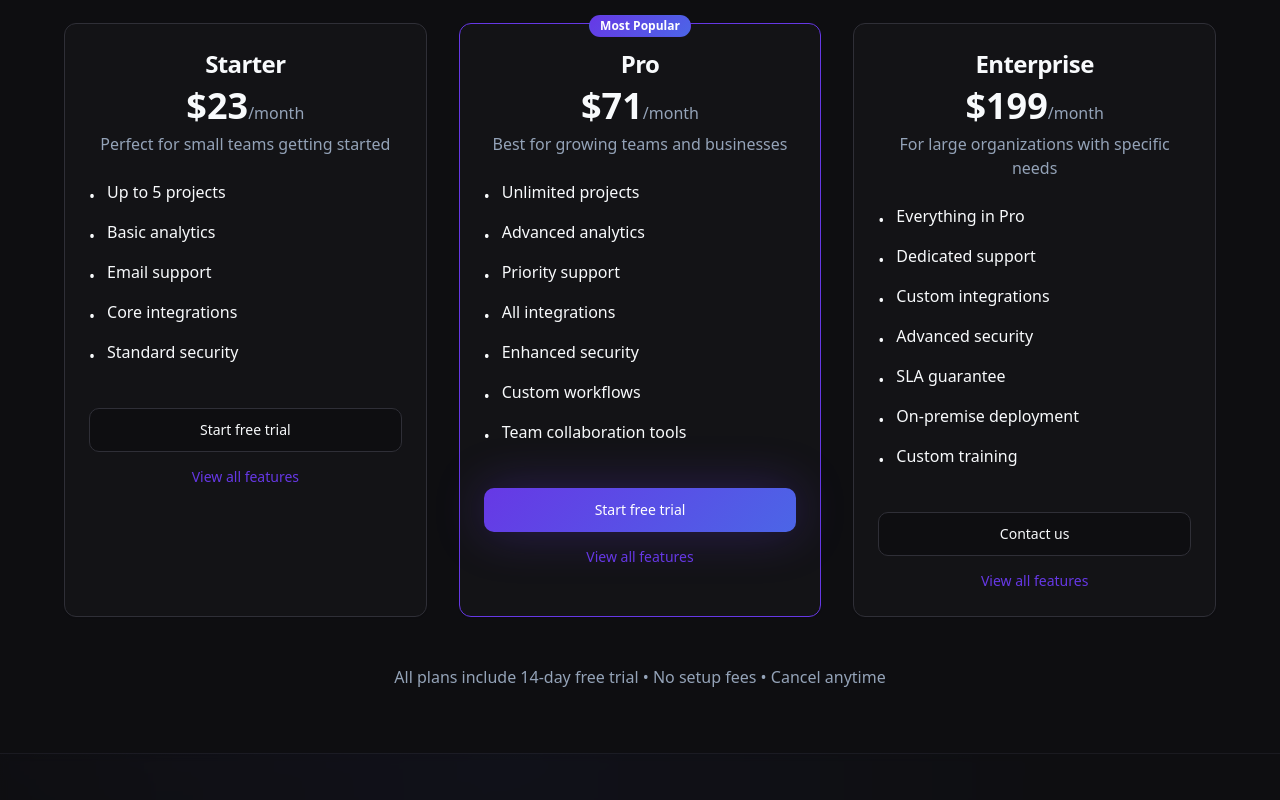
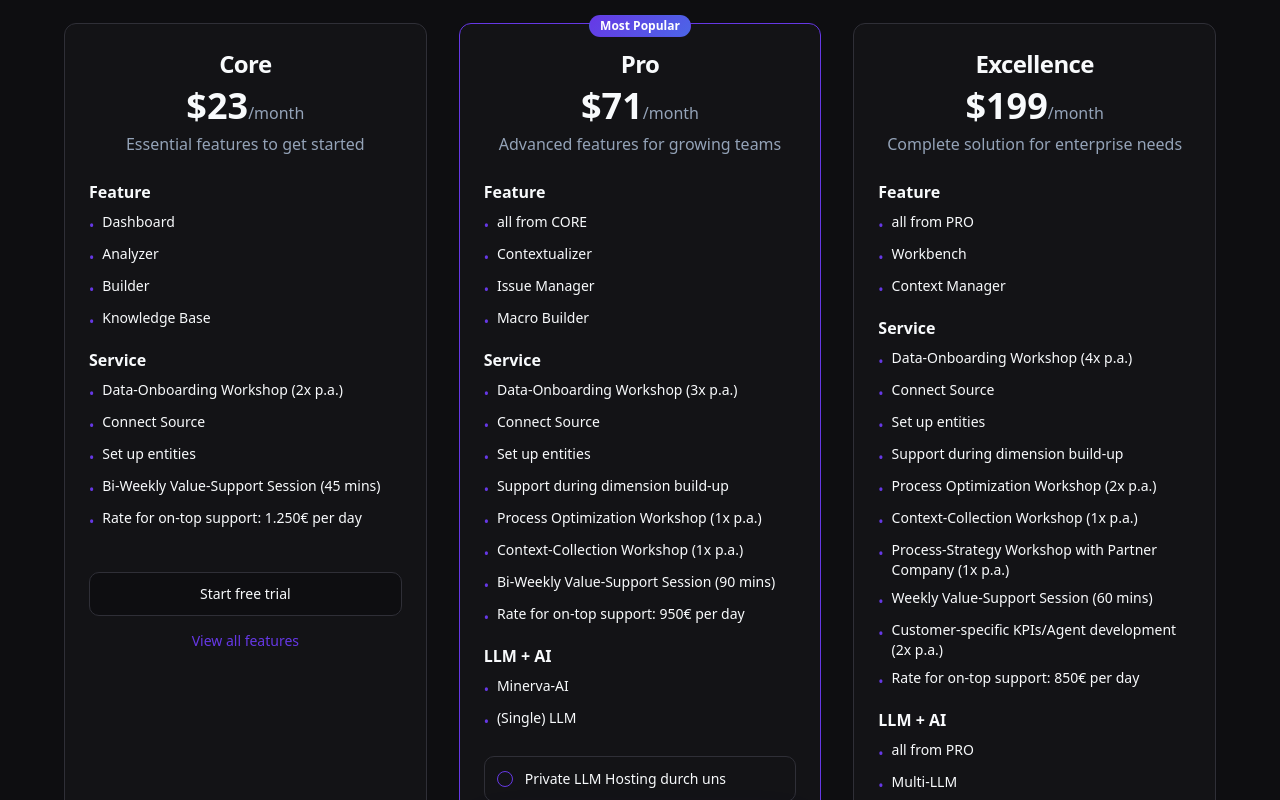
Before and after one commit to noreja-website/noreja-website-new, a React (Vite) app: page /pricing in a window 1280 px wide. Shown: the part 500-1300 px from the top of the page. Built offline with nearby package versions, Linux system fonts and the light colour scheme.

Commit message:
adjusted pricing cards

```diff
--- a/src/lib/translations.ts
+++ b/src/lib/translations.ts
@@ -505,46 +505,77 @@ export const translations: Record<Language, Translations> = {
         user: "user",
         mostPopular: "Most Popular",
         month: "/month",
+        onRequest: "on request",
         viewAllFeatures: "View all features",
         footerNote: "All plans include 14-day free trial • No setup fees • Cancel anytime",
         plans: {
-          starter: {
-            name: "Starter",
-            description: "Perfect for small teams getting started",
+          core: {
+            name: "Core",
+            description: "Essential features to get started",
             features: [
-              "Up to 5 projects",
-              "Basic analytics",
-              "Email support",
-              "Core integrations",
-              "Standard security"
+              "Dashboard",
+              "Analyzer",
+              "Builder",
+              "Knowledge Base"
             ],
+            services: [
+              "Data-Onboarding Workshop (2x p.a.)",
+              "Connect Source",
+              "Set up entities",
+              "Bi-Weekly Value-Support Session (45 mins)",
+              "Rate for on-top support: 1.250€ per day"
+            ],
+            llmAi: [],
             cta: "Start free trial"
           },
           pro: {
             name: "Pro",
-            description: "Best for growing teams and businesses",
+            description: "Advanced features for growing teams",
             features: [
-              "Unlimited projects",
-              "Advanced analytics",
-              "Priority support",
-              "All integrations",
-              "Enhanced security",
-              "Custom workflows",
-              "Team collaboration tools"
+              "all from CORE",
+              "Contextualizer",
+              "Issue Manager",
+              "Macro Builder"
+            ],
+            services: [
+              "Data-Onboarding Workshop (3x p.a.)",
+              "Connect Source",
+              "Set up entities",
+              "Support during dimension build-up",
+              "Process Optimization Workshop (1x p.a.)",
+              "Context-Collection Workshop (1x p.a.)",
+              "Bi-Weekly Value-Support Session (90 mins)",
+              "Rate for on-top support: 950€ per day"
+            ],
+            llmAi: [
+              "Minerva-AI",
+              "(Single) LLM"
             ],
             cta: "Start free trial"
           },
-          enterprise: {
-            name: "Enterprise",
-            description: "For large organizations with specific needs",
+          excellence: {
+            name: "Excellence",
+            description: "Complete solution for enterprise needs",
             features: [
-              "Everything in Pro",
-              "Dedicated support",
-              "Custom integrations",
-              "Advanced security",
-              "SLA guarantee",
-              "On-premise deployment",
-              "Custom training"
+              "all from PRO",
+              "Workbench",
+              "Context Manager"
+            ],
+            services: [
+              "Data-Onboarding Workshop (4x p.a.)",
+              "Connect Source",
+              "Set up entities",
+              "Support during dimension build-up",
+              "Process Optimization Workshop (2x p.a.)",
+              "Context-Collection Workshop (1x p.a.)",
+              "Process-Strategy Workshop with Partner Company (1x p.a.)",
+              "Weekly Value-Support Session (60 mins)",
+              "Customer-specific KPIs/Agent development (2x p.a.)",
+              "Rate for on-top support: 850€ per day"
+            ],
+            llmAi: [
+              "all from PRO",
+              "Multi-LLM"
             ],
             cta: "Contact us"
           }
@@ -945,46 +976,77 @@ export const translations: Record<Language, Translations> = {
         user: "Benutzer",
         mostPopular: "Am beliebtesten",
         month: "/Monat",
+        onRequest: "auf anfrage",
         viewAllFeatures: "Alle Features anzeigen",
         footerNote: "Alle Pläne beinhalten 14-tägige kostenlose Testversion • Keine Einrichtungsgebühren • Jederzeit kündbar",
         plans: {
-          starter: {
-            name: "Starter",
-            description: "Perfekt für kleine Teams, die anfangen",
+          core: {
+            name: "Core",
+            description: "Grundlegende Features für den Einstieg",
             features: [
-              "Bis zu 5 Projekte",
-              "Basis-Analytics",
-              "E-Mail-Support",
-              "Kern-Integrationen",
-              "Standard-Sicherheit"
+              "Dashboard",
+              "Analyzer",
+              "Builder",
+              "Knowledge Base"
             ],
+            services: [
+              "Data-Onboarding Workshop (2x p.a.)",
+              "Connect Source",
+              "Set up entities",
+              "Bi-Weekly Value-Support Session (45 mins)",
+              "Rate for on-top support: 1.250€ per day"
+            ],
+            llmAi: [],
             cta: "Kostenlose Testversion starten"
           },
           pro: {
             name: "Pro",
-            description: "Am besten für wachsende Teams und Unternehmen",
+            description: "Erweiterte Features für wachsende Teams",
             features: [
-              "Unbegrenzte Projekte",
-              "Erweiterte Analytics",
-              "Prioritäts-Support",
-              "Alle Integrationen",
-              "Erweiterte Sicherheit",
-              "Benutzerdefinierte Workflows",
-              "Team-Collaboration-Tools"
+              "all from CORE",
+              "Contextualizer",
+              "Issue Manager",
+              "Macro Builder"
+            ],
+            services: [
+              "Data-Onboarding Workshop (3x p.a.)",
+              "Connect Source",
+              "Set up entities",
+              "Support during dimension build-up",
+              "Process Optimization Workshop (1x p.a.)",
+              "Context-Collection Workshop (1x p.a.)",
+              "Bi-Weekly Value-Support Session (90 mins)",
+              "Rate for on-top support: 950€ per day"
+            ],
+            llmAi: [
+              "Minerva-AI",
+              "(Single) LLM"
             ],
             cta: "Kostenlose Testversion starten"
           },
-          enterprise: {
-            name: "Enterprise",
-            description: "Für große Organisationen mit spezifischen Anforderungen",
+          excellence: {
+            name: "Excellence",
+            description: "Vollständige Lösung für Enterprise-Bedürfnisse",
             features: [
-              "Alles aus Pro",
-              "Dedizierter Support",
-              "Benutzerdefinierte Integrationen",
-              "Erweiterte Sicherheit",
-              "SLA-Garantie",
-              "On-Premise-Bereitstellung",
-              "Benutzerdefinierte Schulungen"
+              "all from PRO",
+              "Workbench",
+              "Context Manager"
+            ],
+            services: [
+              "Data-Onboarding Workshop (4x p.a.)",
+              "Connect Source",
+              "Set up entities",
+              "Support during dimension build-up",
+              "Process Optimization Workshop (2x p.a.)",
+              "Context-Collection Workshop (1x p.a.)",
+              "Process-Strategy Workshop with Partner Company (1x p.a.)",
+              "Weekly Value-Support Session (60 mins)",
+              "Customer-specific KPIs/Agent development (2x p.a.)",
+              "Rate for on-top support: 850€ per day"
+            ],
+            llmAi: [
+              "all from PRO",
+              "Multi-LLM"
             ],
             cta: "Kontakt aufnehmen"
           }
--- a/src/pages/Pricing.tsx
+++ b/src/pages/Pricing.tsx
@@ -4,6 +4,7 @@ import { useLanguage } from "@/contexts/LanguageContext";
 import { Card, CardContent, CardDescription, CardHeader, CardTitle } from "@/components/ui/card";
 import { Slider } from "@/components/ui/slider";
 import { Badge } from "@/components/ui/badge";
+import { Checkbox } from "@/components/ui/checkbox";
 
 const teamSizeLabels = [
   { value: 0, label: "0", users: 1 },
@@ -48,6 +49,8 @@ const Pricing = () => {
   const { t } = useLanguage();
   const [teamSizeIndex, setTeamSizeIndex] = useState(1); // Default to 10 users
   const [dataVolumeIndex, setDataVolumeIndex] = useState(1); // Default to 10GB
+  const [privateLLMPro, setPrivateLLMPro] = useState(false);
+  const [privateLLMExcellence, setPrivateLLMExcellence] = useState(false);
   const currentTeamSize = teamSizeLabels[teamSizeIndex];
   const currentDataVolume = dataVolumeLabels[dataVolumeIndex];
   const pricing = calculatePricing(teamSizeIndex, dataVolumeIndex);
@@ -59,11 +62,13 @@ const Pricing = () => {
 
   const plans = [
     {
-      name: t.pages.pricing.plans.starter.name,
+      name: t.pages.pricing.plans.core.name,
       price: pricing.starter,
-      description: t.pages.pricing.plans.starter.description,
-      features: t.pages.pricing.plans.starter.features,
-      cta: t.pages.pricing.plans.starter.cta,
+      description: t.pages.pricing.plans.core.description,
+      features: t.pages.pricing.plans.core.features,
+      services: t.pages.pricing.plans.core.services,
+      llmAi: t.pages.pricing.plans.core.llmAi,
+      cta: t.pages.pricing.plans.core.cta,
       ctaVariant: "outline" as const
     },
     {
@@ -71,19 +76,24 @@ const Pricing = () => {
       price: pricing.pro,
       description: t.pages.pricing.plans.pro.description,
       features: t.pages.pricing.plans.pro.features,
+      services: t.pages.pricing.plans.pro.services,
+      llmAi: t.pages.pricing.plans.pro.llmAi,
       cta: t.pages.pricing.plans.pro.cta,
       ctaVariant: "default" as const,
       popular: true
     },
     {
-      name: t.pages.pricing.plans.enterprise.name,
+      name: t.pages.pricing.plans.excellence.name,
       price: pricing.enterprise,
-      description: t.pages.pricing.plans.enterprise.description,
-      features: t.pages.pricing.plans.enterprise.features,
-      cta: t.pages.pricing.plans.enterprise.cta,
+      description: t.pages.pricing.plans.excellence.description,
+      features: t.pages.pricing.plans.excellence.features,
+      services: t.pages.pricing.plans.excellence.services,
+      llmAi: t.pages.pricing.plans.excellence.llmAi,
+      cta: t.pages.pricing.plans.excellence.cta,
       ctaVariant: "outline" as const
     }
   ];
+
 
   return (
     <div className="min-h-screen bg-background">
@@ -179,7 +189,11 @@ const Pricing = () => {
                 </CardTitle>
                 <div className="mt-4">
                   <span className="text-4xl font-bold text-foreground">
-                    ${plan.price}
+                    {plan.name === t.pages.pricing.plans.pro.name && privateLLMPro
+                      ? t.pages.pricing.onRequest
+                      : plan.name === t.pages.pricing.plans.excellence.name && privateLLMExcellence
+                        ? t.pages.pricing.onRequest
+                        : `$${plan.price}`}
                   </span>
                   <span className="text-muted-foreground">{t.pages.pricing.month}</span>
                 </div>
@@ -189,14 +203,67 @@ const Pricing = () => {
               </CardHeader>
 
               <CardContent className="space-y-6">
-                <ul className="space-y-3">
-                  {plan.features.map((feature, index) => (
-                    <li key={index} className="flex items-start text-foreground">
-                      <span className="mr-3 mt-1">•</span>
-                      <span>{feature}</span>
-                    </li>
-                  ))}
-                </ul>
+                <div className="space-y-4">
+                  {/* Feature Category */}
+                  <div>
+                    <h4 className="font-semibold text-foreground mb-2">Feature</h4>
+                    <ul className="space-y-2">
+                      {plan.features.map((feature, index) => (
+                        <li key={index} className="flex items-start text-foreground text-sm">
+                          <span className="mr-2 mt-1 text-primary">•</span>
+                          <span>{feature}</span>
+                        </li>
+                      ))}
+                    </ul>
+                  </div>
+
+                  {/* Service Category */}
+                  <div>
+                    <h4 className="font-semibold text-foreground mb-2">Service</h4>
+                    <ul className="space-y-2">
+                      {plan.services.map((service, index) => (
+                        <li key={index} className="flex items-start text-foreground text-sm">
+                          <span className="mr-2 mt-1 text-primary">•</span>
+                          <span>{service}</span>
+                        </li>
+                      ))}
+                    </ul>
+                  </div>
+
+                  {/* LLM + AI Category - only show if there are items */}
+                  {plan.llmAi.length > 0 && (
+                    <div>
+                      <h4 className="font-semibold text-foreground mb-2">LLM + AI</h4>
+                      <ul className="space-y-2">
+                        {plan.llmAi.map((item, index) => (
+                          <li key={index} className="flex items-start text-foreground text-sm">
+                            <span className="mr-2 mt-1 text-primary">•</span>
+                            <span>{item}</span>
+                          </li>
+                        ))}
+                      </ul>
+                    </div>
+                  )}
+                </div>
+
+                {(plan.name === t.pages.pricing.plans.pro.name || plan.name === t.pages.pricing.plans.excellence.name) && (
+                  <div className="flex items-center gap-3 border rounded-md p-3">
+                    <Checkbox
+                      id={`private-llm-${plan.name}`}
+                      checked={plan.name === t.pages.pricing.plans.pro.name ? privateLLMPro : privateLLMExcellence}
+                      onCheckedChange={(checked) => {
+                        if (plan.name === t.pages.pricing.plans.pro.name) {
+                          setPrivateLLMPro(!!checked);
+                        } else {
+                          setPrivateLLMExcellence(!!checked);
+                        }
+                      }}
+                    />
+                    <label htmlFor={`private-llm-${plan.name}`} className="text-sm text-foreground">
+                      Private LLM Hosting durch uns
+                    </label>
+                  </div>
+                )}
 
                  <div className="space-y-3 pt-4">
                   <Button
@@ -218,6 +285,7 @@ const Pricing = () => {
           ))}
         </div>
 
+
         {/* Footer Note */}
         <div className="text-center mt-12 text-muted-foreground">
           <p>{t.pages.pricing.footerNote}</p>
```
Also changed, not shown: src/pages/BlogCategory.tsx (line endings or trailing spaces).
